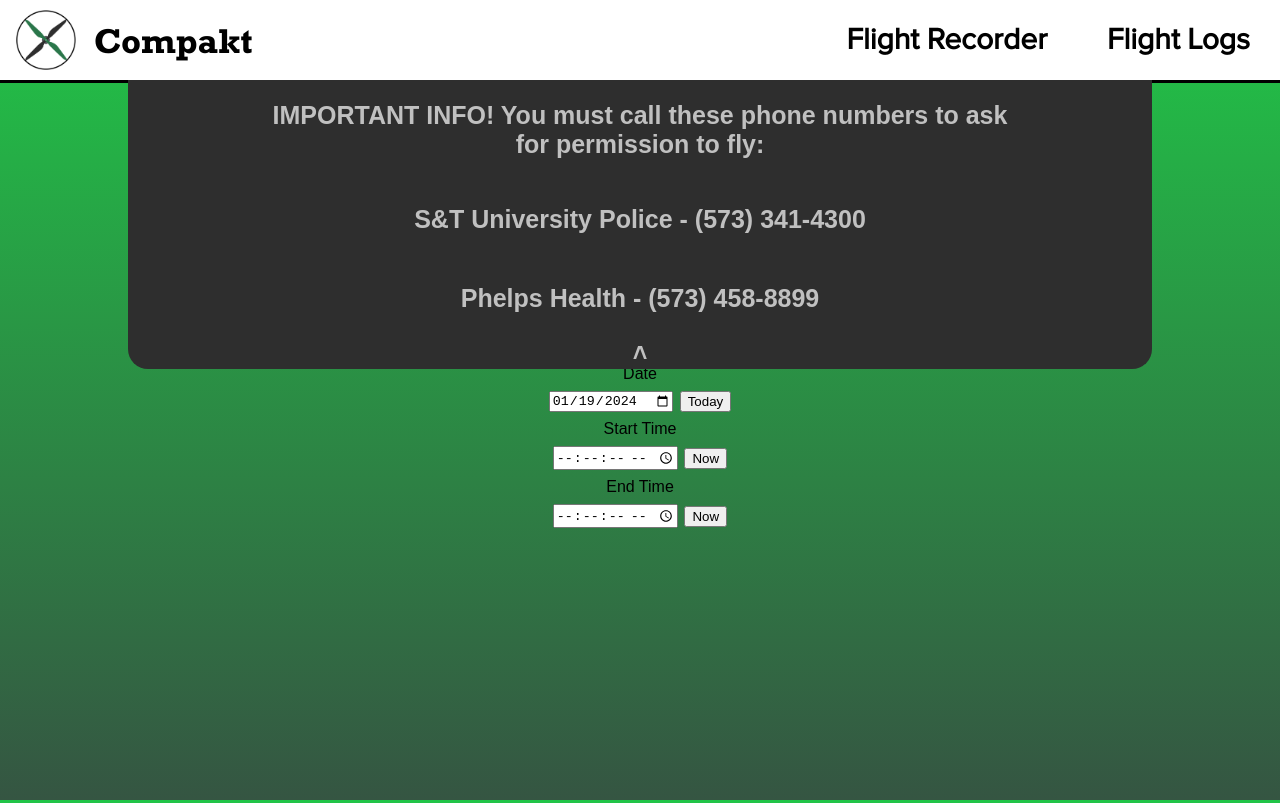
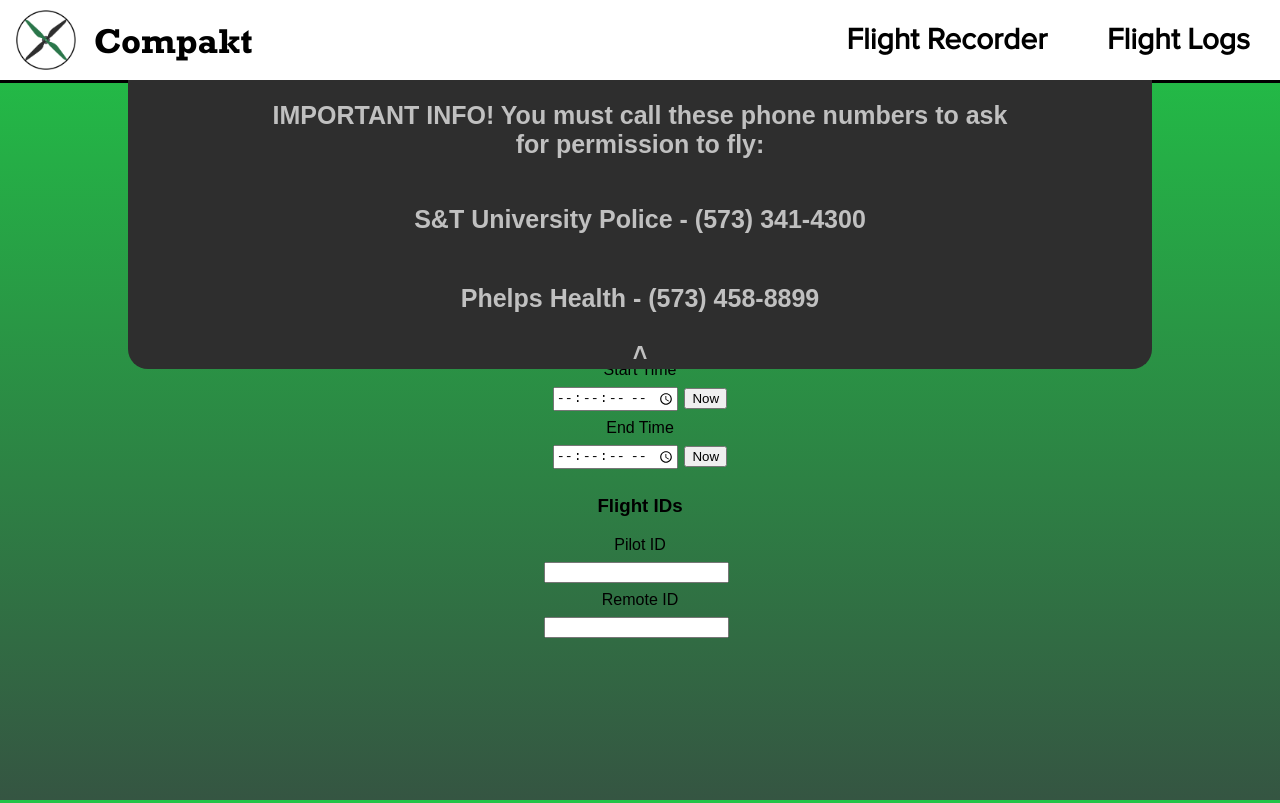
Before and after one commit to MissouriMRR/compakt, a SvelteKit app: page /record in a window 1280 px wide. Built offline with nearby package versions, Linux system fonts and the light colour scheme.

Commit message:
Added fields for pilot id and remote id

```diff
--- a/src/lib/structs.ts
+++ b/src/lib/structs.ts
@@ -36,6 +36,8 @@
 	windDegree?: string,
 	gustSpeed?: string,
 	humidity?: string,
+	pilotID?: string,
+	remoteID?: string,
 	vProps: VisualProperties
 }
 
--- a/src/routes/record/+page.svelte
+++ b/src/routes/record/+page.svelte
@@ -74,20 +74,20 @@
 
 	<form id="flight-form">
 		<h2>Flight Information</h2>
-		<h3 id="required-text">* Required</h3>
+		<!-- <h3 id="required-text">* Required</h3> -->
 
 		<div class="form-section">
-			<label id="location-hint" for="location-field"
-				>Enter your location to auto-fill some fields</label
-			>
+			<label id="location-hint" for="location-field">
+				Enter your location to auto-fill some fields
+			</label>
 			<div class="data-field">
 				<input class="field-entree" type="text" bind:value={$FlightRecord.location} />
 				<input type="button" value="Go" on:click={loadWeatherData} />
 			</div>
 		</div>
 
+		<h3>Time & Date</h3>
 		<div id="flightinfo">
-			<h3>Time & Date</h3>
 			<div class="form-section">
 				<label for="date">Date</label>
 				<div class="data-field">
@@ -121,6 +121,22 @@
 						step="1"
 					/>
 					<button on:click={() => updateEnd(new Date())}>Now</button>
+				</div>
+			</div>
+
+			<h3>Flight IDs</h3>
+			<div class="form-section">
+				<label id="location-hint" for="location-field">
+					Pilot ID
+				</label>
+				<div class="data-field">
+					<input class="field-entree" type="text" bind:value={$FlightRecord.pilotID} />
+				</div>
+				<label id="location-hint" for="location-field">
+					Remote ID
+				</label>
+				<div class="data-field">
+					<input class="field-entree" type="text" bind:value={$FlightRecord.remoteID} />
 				</div>
 			</div>
 
```
Also changed, not shown: src/routes/logs/+page.svelte (+6 -2 lines).
